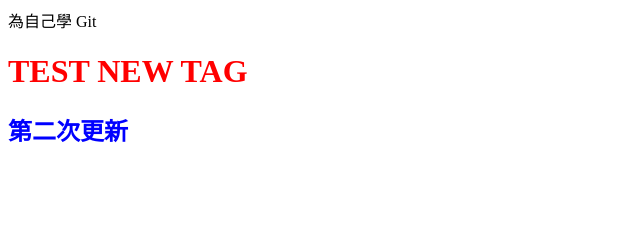
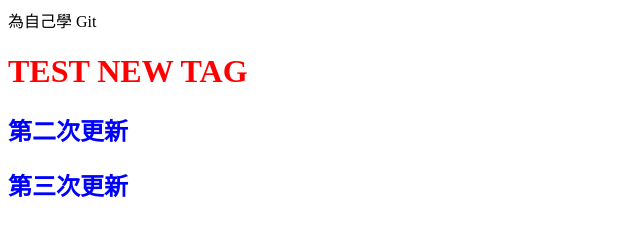
Before and after one commit to maxh0037/1211, a plain HTML site: page index.html in a window 1280 px wide. Shown: the whole page, without its empty margins (0-640 px from the left). Drawn offline with Linux system fonts and the light colour scheme.

Commit message:
第三次的更新練習

```diff
--- a/index.html
+++ b/index.html
@@ -9,4 +9,5 @@
       <h1>TEST NEW TAG</h1>
       <h2>第二次更新</h2>
   </body>
+  <h2>第三次更新</h2>
 </html>
```
